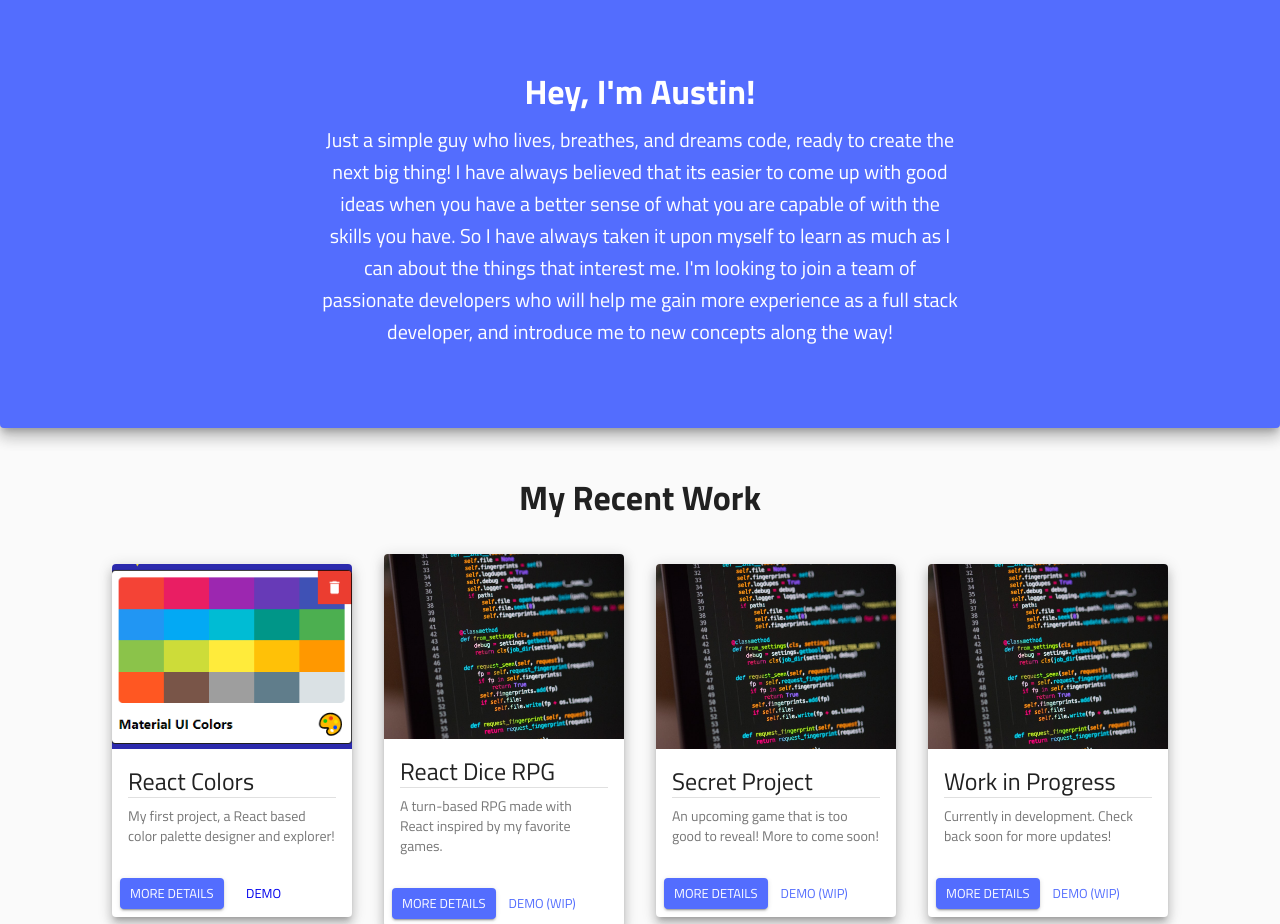
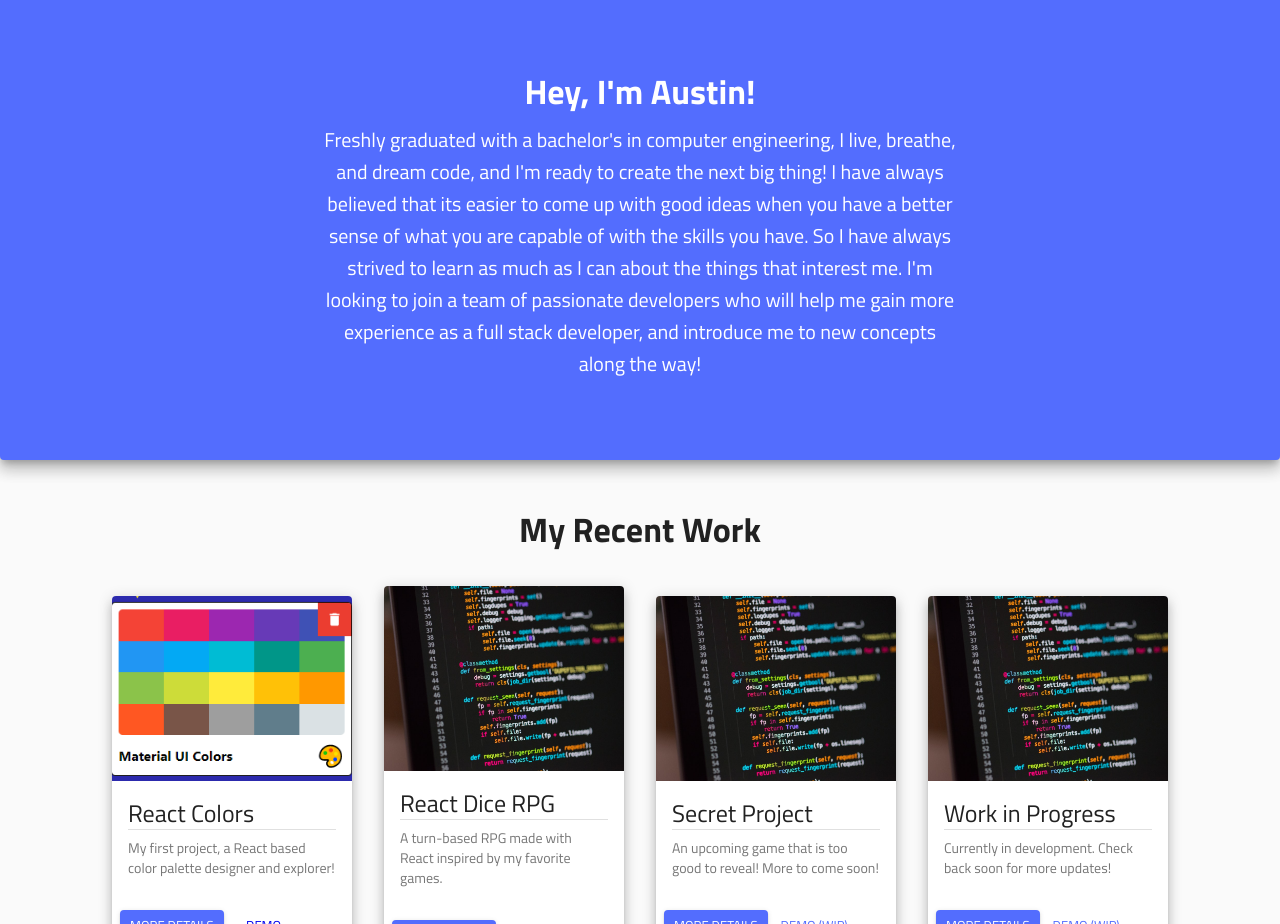
Before and after one commit to Ugikie/Portfolio, a React (Create React App) app: page / in a window 1280 px wide. Shown: the part 800-1724 px from the top of the page. Built offline with nearby package versions, Linux system fonts and the light colour scheme.

Commit message:
Edit wording in intro paragraph. Can't sell myself short!

```diff
--- a/src/components/Intro.js
+++ b/src/components/Intro.js
@@ -48,14 +48,15 @@ const AboutMe = ({ width }) => {
             component='p'
             align='center'
           >
-            Just a simple guy who lives, breathes, and dreams code, ready to
-            create the next big thing! I have always believed that its easier to
-            come up with good ideas when you have a better sense of what you are
-            capable of with the skills you have. So I have always taken it upon
-            myself to learn as much as I can about the things that interest me.
-            I'm looking to join a team of passionate developers who will help me
-            gain more experience as a full stack developer, and introduce me to
-            new concepts along the way!
+            Freshly graduated with a bachelor's in computer engineering, I live,
+            breathe, and dream code, and I'm ready to create the next big thing!
+            I have always believed that its easier to come up with good ideas
+            when you have a better sense of what you are capable of with the
+            skills you have. So I have always strived to learn as much as I can
+            about the things that interest me. I'm looking to join a team of
+            passionate developers who will help me gain more experience as a
+            full stack developer, and introduce me to new concepts along the
+            way!
           </Typography>
         </Grid>
       </Grid>
```
